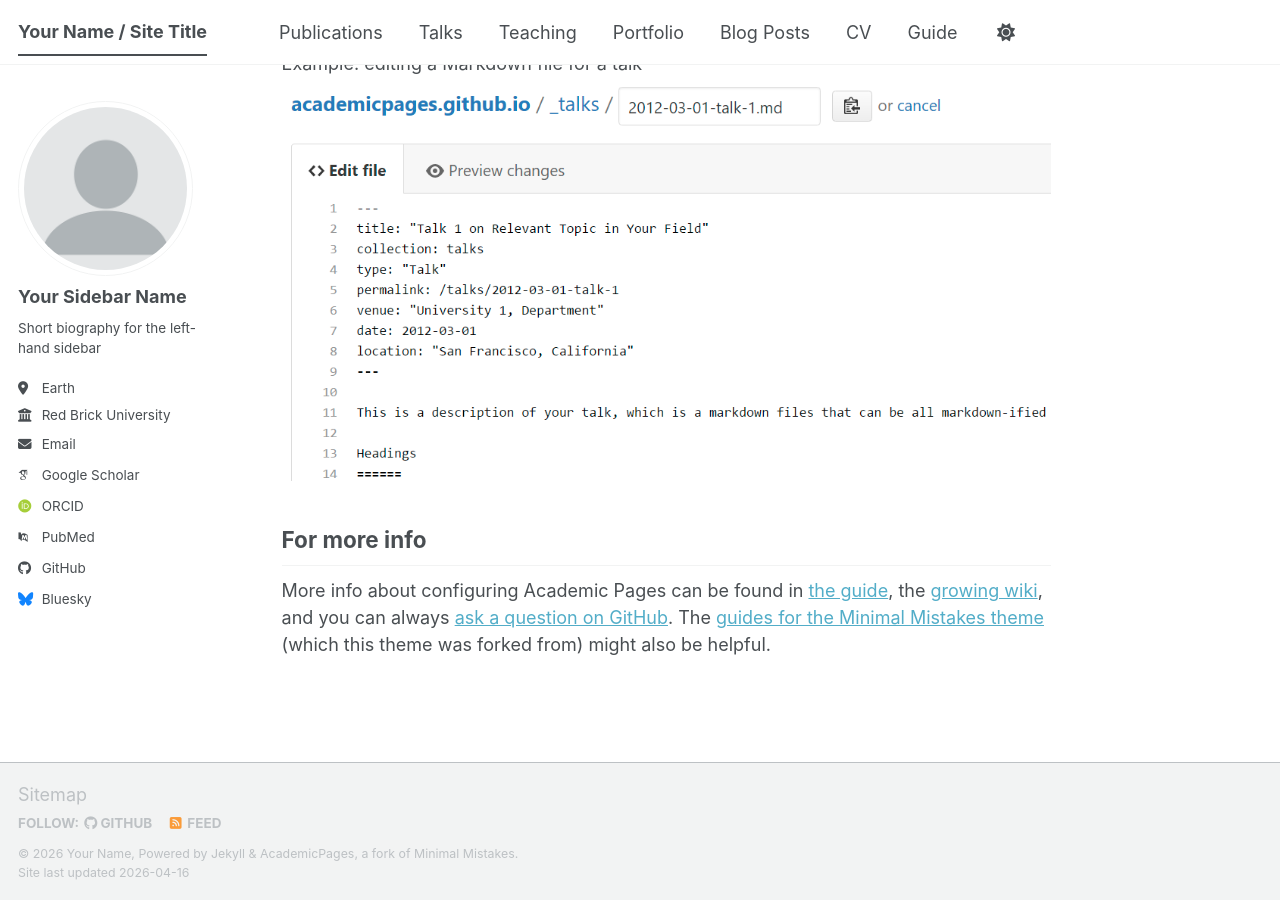
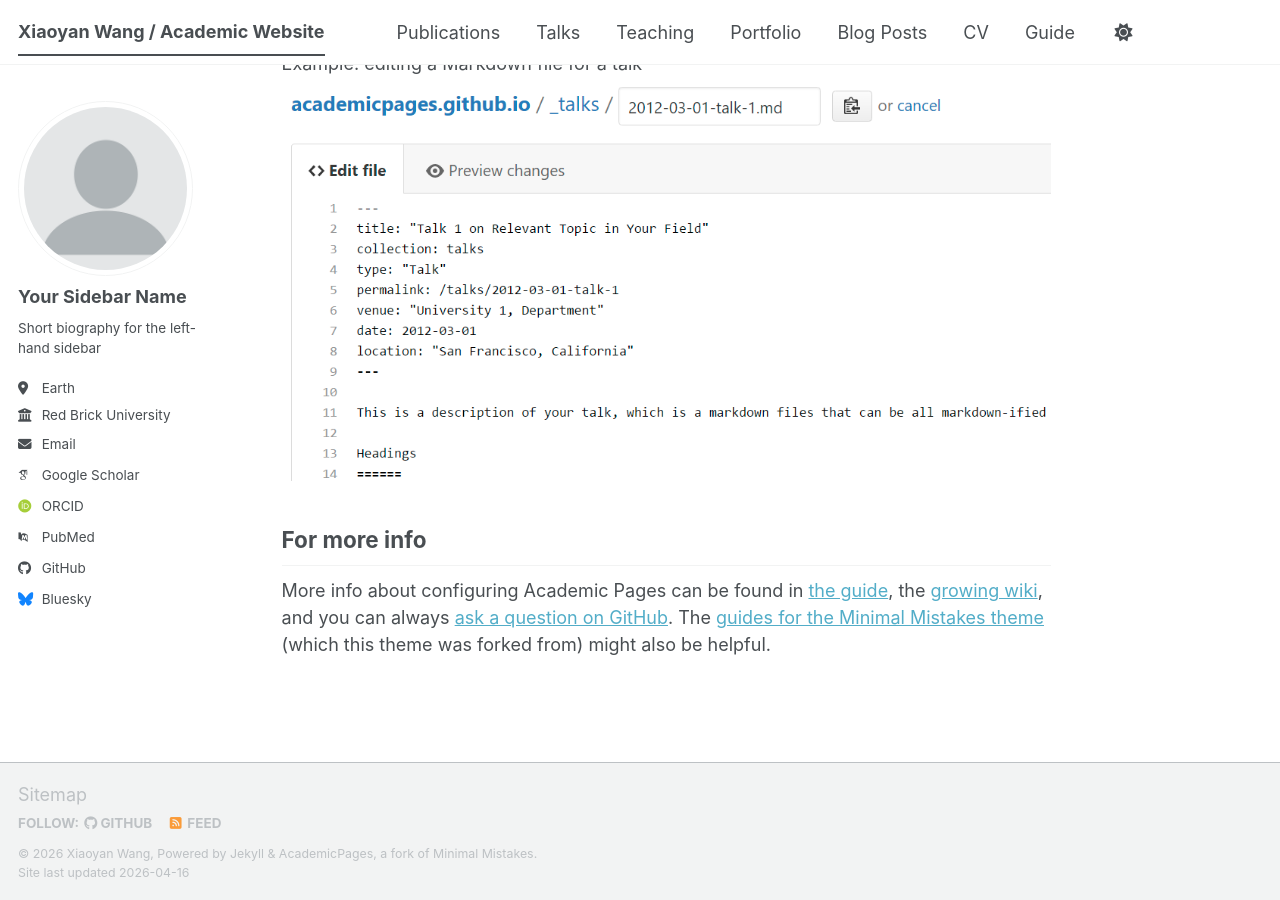
Before and after one commit to xiaoyan2020310100/xiaoyan2020310100.github.io, a Jekyll site: the page built from _pages/about.md, in a window 1280 px wide and 900 px high, scrolled down 2720 px. Built offline with Jekyll 4.4.1, drawn with Linux system fonts in a browser that asks for light colours; some web fonts are replaced; a script bundle is joined from its source files by our own code; library files that are not in the unit come from our copies.

Commit message:
Update _config.yml

```diff
--- a/_config.yml
+++ b/_config.yml
@@ -9,9 +9,9 @@
 # Basic Site Settings
 locale                   : "en-US"
 site_theme               : "default" # The available themes options are "default", "air", "sunrise", "mint", "dirt" and "contrast"
-title                    : "Your Name / Site Title"
+title                    : "Xiaoyan Wang / Academic Website"
 title_separator          : "-"
-name                     : &name "Your Name"
+name                     : &name "Xiaoyan Wang"
 description              : &description "Your Name's academic portfolio"   # Update this with a general description of your site, this is the default if not overridden by a page
 url                      : "https://xiaoyan2020310100.github.io" # The base hostname & protocol for your site e.g. "https://[your GitHub username].github.io",
                                                            # or if you already have some other page hosted on Github then use "https://[your GitHub username].github.io/[Your Repo Name]"
```
